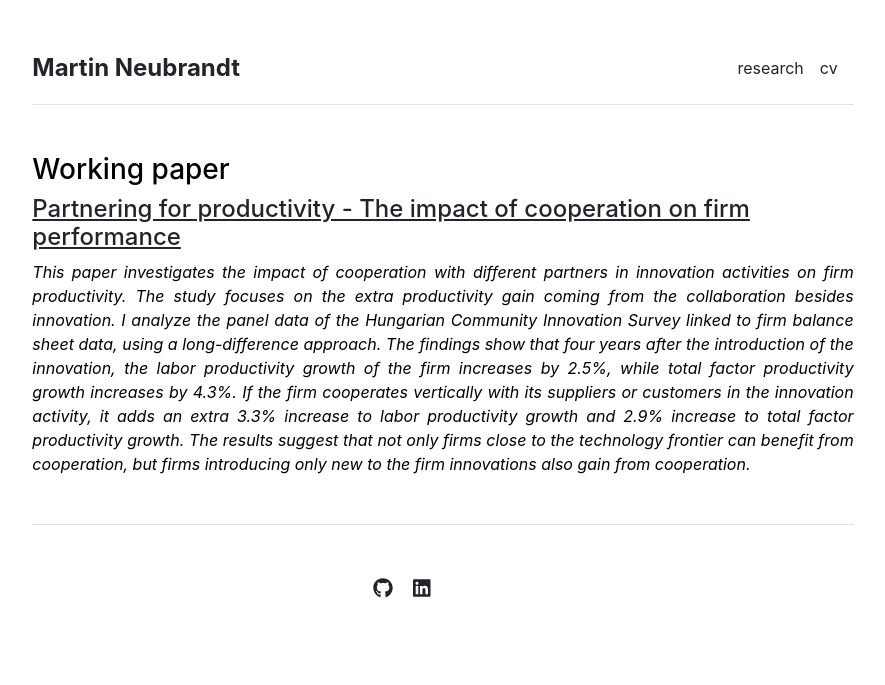
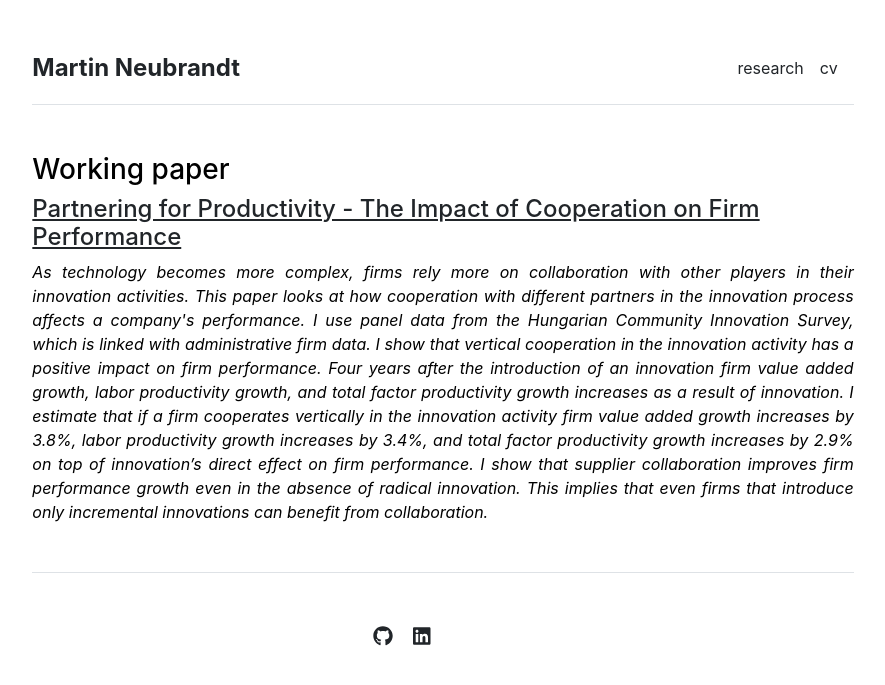
Before and after one commit to martinneubrandt/martinneubrandt.github.io, a Jekyll site: the page built from research.md, in a window 1280 px wide. Shown: the top 685 px of the page, without its empty margins (197-1082 px from the left). Built offline with Jekyll 4.4.1, drawn with Linux system fonts in a browser that asks for light colours.

Commit message:
Update research.html

```diff
--- a/_layouts/research.html
+++ b/_layouts/research.html
@@ -6,6 +6,6 @@ layout: default
 
 <h3> Working paper </h3>
 
-<h4><a href="https://www.dropbox.com/scl/fi/3wpdc2hi6pus3groft4t4/draft-20241210-partnering-for-productivity.pdf?rlkey=jl6xtkrg4sj15ijd3tfg22dml&st=axfq9yq1&dl=0">Partnering for productivity - The impact of cooperation on firm performance</a></h4>
+<h4><a href="https://www.dropbox.com/scl/fi/x3lgv9ununt8hg42q5cbs/partnering_for_productivity.pdf?rlkey=xk7nuv61rcztudnze0xrerdwy&st=fvdgjbvw&dl=0">Partnering for Productivity - The Impact of Cooperation on Firm Performance</a></h4>
 
-<p align="justify"><i>This paper investigates the impact of cooperation with different partners in innovation activities on firm productivity. The study focuses on the extra productivity gain coming from the collaboration besides innovation. I analyze the panel data of the Hungarian Community Innovation Survey linked to firm balance sheet data, using a long-difference approach. The findings show that four years after the introduction of the innovation, the labor productivity growth of the firm increases by 2.5%, while total factor productivity growth increases by 4.3%. If the firm cooperates vertically with its suppliers or customers in the innovation activity, it adds an extra 3.3% increase to labor productivity growth and 2.9% increase to total factor productivity growth. The results suggest that not only firms close to the technology frontier can benefit from cooperation, but firms introducing only new to the firm innovations also gain from cooperation.</i></p>
+<p align="justify"><i>As technology becomes more complex, firms rely more on collaboration with other players in their innovation activities. This paper looks at how cooperation with different partners in the innovation process affects a company's performance. I use panel data from the Hungarian Community Innovation Survey, which is linked with administrative firm data. I show that vertical cooperation in the innovation activity has a positive impact on firm performance. Four years after the introduction of an innovation firm value added growth, labor productivity growth, and total factor productivity growth increases as a result of innovation. I estimate that if a firm cooperates vertically in the innovation activity firm value added growth increases by 3.8%, labor productivity growth increases by 3.4%, and total factor productivity growth increases by 2.9% on top of innovation’s direct effect on firm performance. I show that supplier collaboration improves firm performance growth even in the absence of radical innovation. This implies that even firms that introduce only incremental innovations can benefit from collaboration.</i></p>
```
